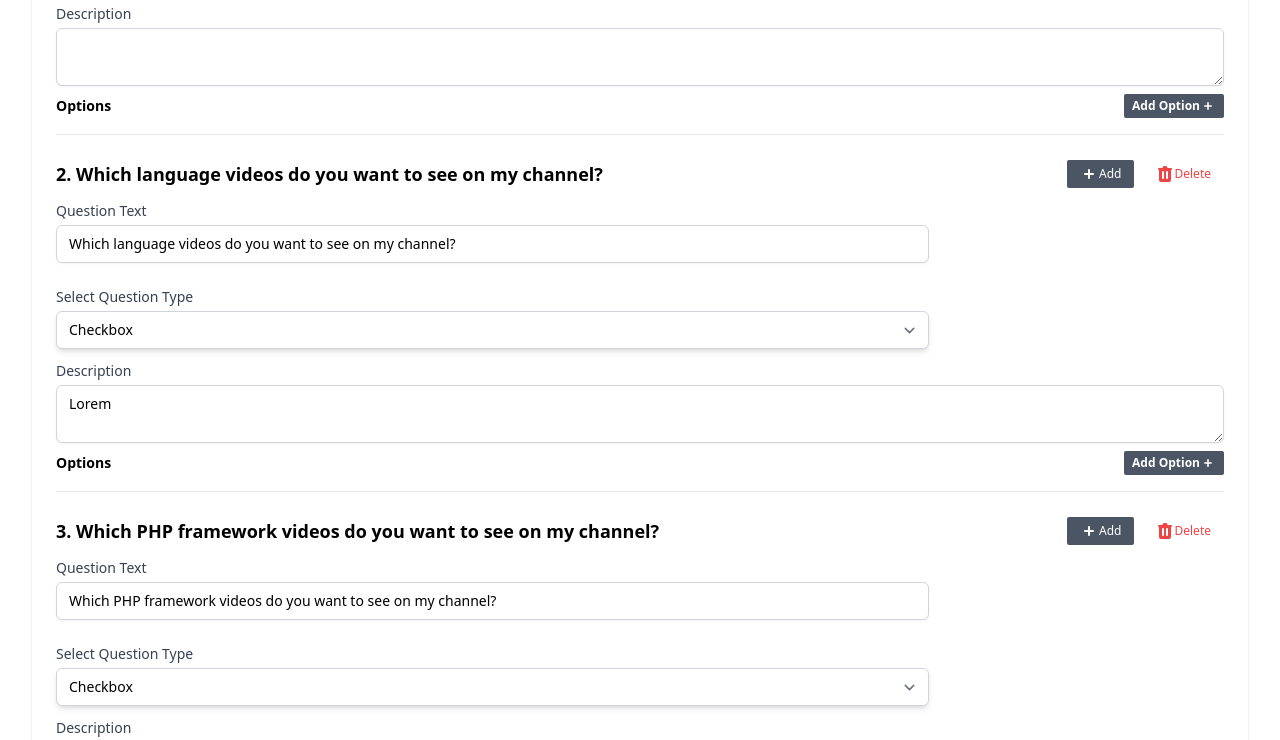
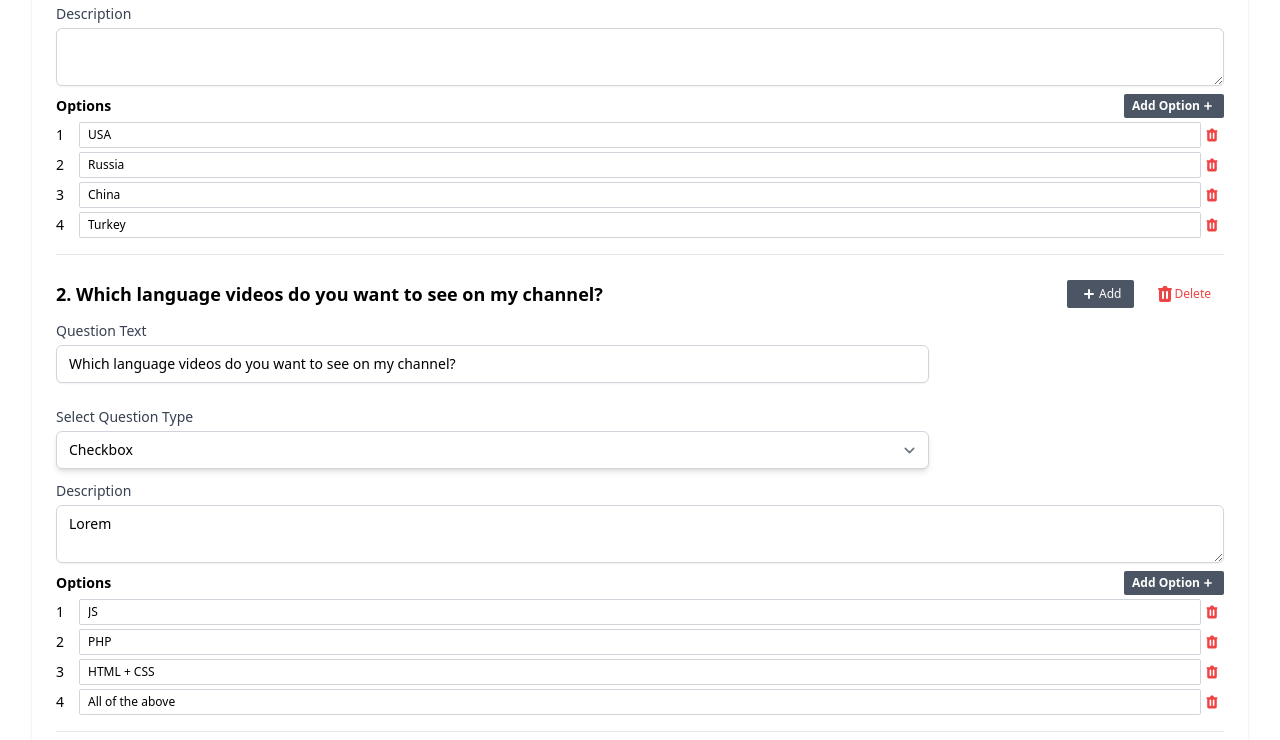
Before and after one commit to siskal-man/laravel-vue-survey, a Vue app in the folder vue/: page /surveys/100 in a window 1280 px wide. Shown: the part 1080-1820 px from the top of the page. Built offline with nearby package versions, Linux system fonts and the light colour scheme; sample sign-in values are in the browser's storage.

Commit message:
fix problem

```diff
--- a/vue/package.json
+++ b/vue/package.json
@@ -12,6 +12,7 @@
     "@heroicons/vue": "^1.0.6",
     "@tailwindcss/forms": "^0.5.0",
     "axios": "^0.26.1",
+    "uuid": "^8.3.2",
     "vue": "^3.2.25",
     "vue-router": "^4.0.13",
     "vuex": "^4.0.2"
--- a/vue/src/components/editor/QuestionEditor.vue
+++ b/vue/src/components/editor/QuestionEditor.vue
@@ -198,9 +198,8 @@
       </div>
 
       <!-- Option list -->
-
       <div
-        v-for="(option, index) in model.data.option"
+        v-for="(option, index) in model.data.options"
         :key="option.uuid"
         class="flex items-center mb-1"
       >
@@ -238,7 +237,7 @@
         >
           <svg
             xmlns="http://www.w3.org/2000/svg"
-            class="h-3 w-3 text-red-500"
+            class="h-4 w-4 text-red-500"
             viewBox="0 0 20 20"
             fill="currentColor"
           >
@@ -248,7 +247,6 @@
               clip-rule="evenodd"
             />
           </svg>
-          Delete Option
         </button>
         <!-- /Delete Option -->
       </div>
@@ -263,6 +261,8 @@
 
 <script setup>
 import { ref, computed } from "vue";
+import { v4 as uuidv4 } from 'uuid';
+
 import store from "../../store";
 
 const props = defineProps({
```
Also changed, not shown: 1 other file (tests, documents, lock files or other folders).
